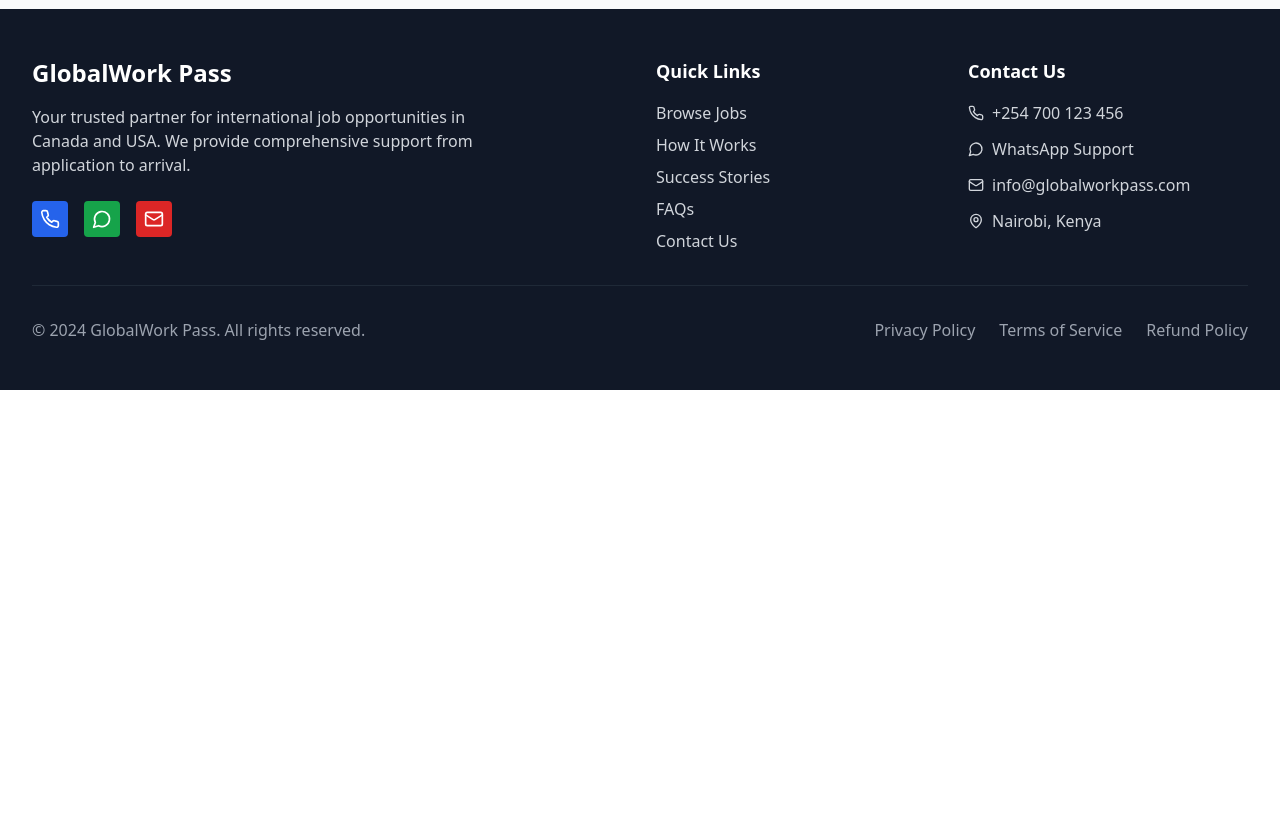
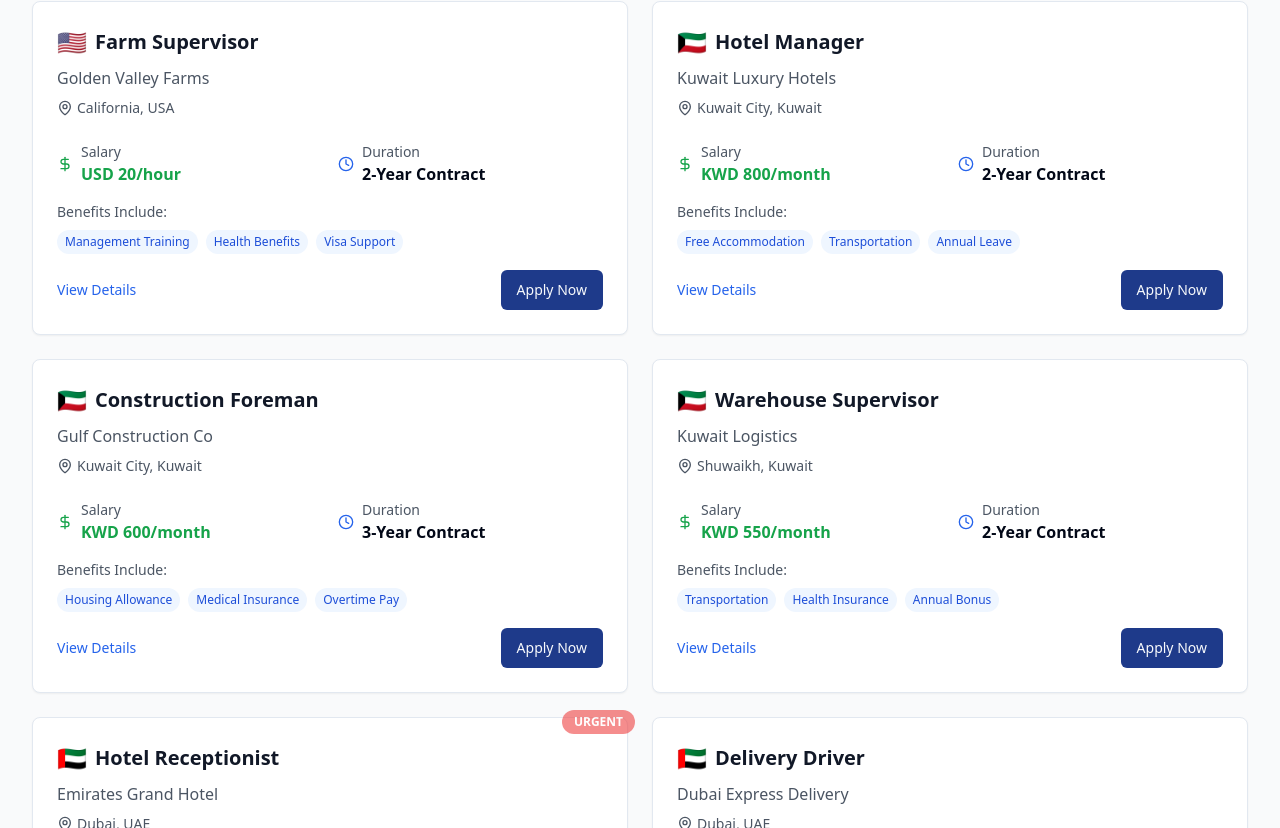
Before and after one commit to Globalwork-company/globalwork-journey-abroad, a React (Vite) app: page /jobs in a window 1280 px wide. Shown: the part 1452-2280 px from the top of the page. Before the commit the page ends 1842 px from the top, so only its background shows below. Built offline with nearby package versions, Linux system fonts and the light colour scheme.

Commit message:
feat: Add more jobs and filter by category
Added job listings for Kuwait, Dubai, Qatar, Netherlands, UK, and Australia. Implemented category filtering for popular job categories on the jobs page.

```diff
--- a/src/components/JobCategories.tsx
+++ b/src/components/JobCategories.tsx
@@ -11,7 +11,7 @@ const JobCategories = () => {
       icon: <Building className="h-8 w-8" />,
       title: "Agriculture & Farming",
       jobs: "45+ Jobs",
-      salary: "CAD 16-22/hr",
+      salary: "CAD 16-30/hr",
       popular: true,
       category: "agriculture"
     },
@@ -19,7 +19,7 @@ const JobCategories = () => {
       icon: <Coffee className="h-8 w-8" />,
       title: "Hospitality",
       jobs: "32+ Jobs",
-      salary: "USD 14-18/hr",
+      salary: "USD 14-20/hr",
       category: "hospitality"
     },
     {
@@ -33,21 +33,21 @@ const JobCategories = () => {
       icon: <Users className="h-8 w-8" />,
       title: "Caregiving",
       jobs: "24+ Jobs",
-      salary: "CAD 2500-3500/mo",
+      salary: "CAD 2400-3800/mo",
       category: "caregiving"
     },
     {
       icon: <Wrench className="h-8 w-8" />,
       title: "Construction",
       jobs: "38+ Jobs",
-      salary: "USD 16-22/hr",
+      salary: "USD 16-30/hr",
       category: "construction"
     },
     {
       icon: <Home className="h-8 w-8" />,
       title: "Warehouse",
       jobs: "41+ Jobs",
-      salary: "USD 15-20/hr",
+      salary: "USD 15-25/hr",
       category: "warehouse"
     }
   ];
@@ -60,7 +60,7 @@ const JobCategories = () => {
             Popular Job Categories
           </h2>
           <p className="text-xl text-gray-600 max-w-2xl mx-auto">
-            Explore high-demand opportunities across Canada and USA with competitive salaries and benefits
+            Explore high-demand opportunities across multiple countries with competitive salaries and benefits
           </p>
         </div>
 
--- a/src/pages/Jobs.tsx
+++ b/src/pages/Jobs.tsx
@@ -1,6 +1,5 @@
-
-import React, { useState } from 'react';
-import { Link } from 'react-router-dom';
+import React, { useState, useEffect } from 'react';
+import { Link, useSearchParams } from 'react-router-dom';
 import Header from '@/components/Header';
 import Footer from '@/components/Footer';
 import { Card, CardContent } from '@/components/ui/card';
@@ -9,11 +8,21 @@ import { Input } from '@/components/ui/input';
 import { MapPin, Clock, DollarSign, Filter, Search } from 'lucide-react';
 
 const Jobs = () => {
+  const [searchParams] = useSearchParams();
   const [searchTerm, setSearchTerm] = useState('');
   const [selectedCountry, setSelectedCountry] = useState('all');
   const [selectedCategory, setSelectedCategory] = useState('all');
 
+  // Handle URL parameters for category filtering
+  useEffect(() => {
+    const categoryParam = searchParams.get('category');
+    if (categoryParam) {
+      setSelectedCategory(categoryParam);
+    }
+  }, [searchParams]);
+
   const jobs = [
+    // Canada Jobs
     {
       id: 1,
       title: "Farm Worker - Seasonal",
@@ -38,6 +47,30 @@ const Jobs = () => {
       benefits: ["Free Accommodation", "Family Benefits", "Path to PR"]
     },
     {
+      id: 5,
+      title: "Construction Worker",
+      company: "BuildRight Corp",
+      location: "Alberta, Canada",
+      salary: "CAD 22/hour",
+      duration: "18-Month Contract",
+      country: "🇨🇦",
+      category: "construction",
+      benefits: ["Safety Training", "Health Insurance", "Overtime Available"]
+    },
+    {
+      id: 6,
+      title: "Truck Driver",
+      company: "TransCanada Logistics",
+      location: "British Columbia, Canada",
+      salary: "CAD 25/hour",
+      duration: "Permanent",
+      country: "🇨🇦",
+      category: "transport",
+      benefits: ["Company Vehicle", "Fuel Allowance", "Insurance Coverage"]
+    },
+
+    // USA Jobs
+    {
       id: 3,
       title: "Warehouse Associate",
       company: "Logistics Pro Inc",
@@ -61,26 +94,227 @@ const Jobs = () => {
       urgent: true
     },
     {
-      id: 5,
-      title: "Construction Worker",
-      company: "BuildRight Corp",
-      location: "Alberta, Canada",
-      salary: "CAD 22/hour",
-      duration: "18-Month Contract",
-      country: "🇨🇦",
-      category: "construction",
-      benefits: ["Safety Training", "Health Insurance", "Overtime Available"]
+      id: 7,
+      title: "Farm Supervisor",
+      company: "Golden Valley Farms",
+      location: "California, USA",
+      salary: "USD 20/hour",
+      duration: "2-Year Contract",
+      country: "🇺🇸",
+      category: "agriculture",
+      benefits: ["Management Training", "Health Benefits", "Visa Support"]
+    },
+
+    // Kuwait Jobs
+    {
+      id: 8,
+      title: "Hotel Manager",
+      company: "Kuwait Luxury Hotels",
+      location: "Kuwait City, Kuwait",
+      salary: "KWD 800/month",
+      duration: "2-Year Contract",
+      country: "🇰🇼",
+      category: "hospitality",
+      benefits: ["Free Accommodation", "Transportation", "Annual Leave"]
     },
     {
-      id: 6,
-      title: "Truck Driver",
-      company: "TransCanada Logistics",
-      location: "British Columbia, Canada",
-      salary: "CAD 25/hour",
+      id: 9,
+      title: "Construction Foreman",
+      company: "Gulf Construction Co",
+      location: "Kuwait City, Kuwait",
+      salary: "KWD 600/month",
+      duration: "3-Year Contract",
+      country: "🇰🇼",
+      category: "construction",
+      benefits: ["Housing Allowance", "Medical Insurance", "Overtime Pay"]
+    },
+    {
+      id: 10,
+      title: "Warehouse Supervisor",
+      company: "Kuwait Logistics",
+      location: "Shuwaikh, Kuwait",
+      salary: "KWD 550/month",
+      duration: "2-Year Contract",
+      country: "🇰🇼",
+      category: "warehouse",
+      benefits: ["Transportation", "Health Insurance", "Annual Bonus"]
+    },
+
+    // Dubai Jobs
+    {
+      id: 11,
+      title: "Hotel Receptionist",
+      company: "Emirates Grand Hotel",
+      location: "Dubai, UAE",
+      salary: "AED 4,500/month",
+      duration: "2-Year Contract",
+      country: "🇦🇪",
+      category: "hospitality",
+      benefits: ["Visa Processing", "Accommodation", "Medical Insurance"],
+      urgent: true
+    },
+    {
+      id: 12,
+      title: "Delivery Driver",
+      company: "Dubai Express Delivery",
+      location: "Dubai, UAE",
+      salary: "AED 3,200/month",
+      duration: "1-Year Contract",
+      country: "🇦🇪",
+      category: "transport",
+      benefits: ["Company Vehicle", "Fuel Allowance", "Commission"]
+    },
+    {
+      id: 13,
+      title: "Caregiver",
+      company: "Premium Care Services",
+      location: "Dubai, UAE",
+      salary: "AED 3,800/month",
+      duration: "2-Year Contract",
+      country: "🇦🇪",
+      category: "caregiving",
+      benefits: ["Free Accommodation", "Medical Coverage", "Annual Leave"]
+    },
+
+    // Qatar Jobs
+    {
+      id: 14,
+      title: "Construction Worker",
+      company: "Doha Building Group",
+      location: "Doha, Qatar",
+      salary: "QAR 2,500/month",
+      duration: "2-Year Contract",
+      country: "🇶🇦",
+      category: "construction",
+      benefits: ["Free Housing", "Transportation", "Overtime Available"]
+    },
+    {
+      id: 15,
+      title: "Restaurant Server",
+      company: "Qatar Fine Dining",
+      location: "Doha, Qatar",
+      salary: "QAR 2,200/month + Tips",
+      duration: "18-Month Contract",
+      country: "🇶🇦",
+      category: "hospitality",
+      benefits: ["Staff Meals", "Tips", "Health Insurance"]
+    },
+    {
+      id: 16,
+      title: "Warehouse Worker",
+      company: "Qatar Logistics Hub",
+      location: "Doha, Qatar",
+      salary: "QAR 2,000/month",
+      duration: "2-Year Contract",
+      country: "🇶🇦",
+      category: "warehouse",
+      benefits: ["Transportation", "Overtime Pay", "Annual Leave"]
+    },
+
+    // Netherlands Jobs
+    {
+      id: 17,
+      title: "Agricultural Worker",
+      company: "Dutch Greenhouses Ltd",
+      location: "Amsterdam, Netherlands",
+      salary: "EUR 12/hour",
+      duration: "Seasonal (8 months)",
+      country: "🇳🇱",
+      category: "agriculture",
+      benefits: ["EU Work Permit", "Housing Assistance", "Training"]
+    },
+    {
+      id: 18,
+      title: "Hotel Cleaner",
+      company: "Amsterdam Hotels Group",
+      location: "Amsterdam, Netherlands",
+      salary: "EUR 11/hour",
+      duration: "1-Year Contract",
+      country: "🇳🇱",
+      category: "hospitality",
+      benefits: ["Work Permit Support", "Language Training", "Health Insurance"]
+    },
+    {
+      id: 19,
+      title: "Elderly Caregiver",
+      company: "Netherlands Care Services",
+      location: "Rotterdam, Netherlands",
+      salary: "EUR 2,400/month",
       duration: "Permanent",
-      country: "🇨🇦",
-      category: "transport",
-      benefits: ["Company Vehicle", "Fuel Allowance", "Insurance Coverage"]
+      country: "🇳🇱",
+      category: "caregiving",
+      benefits: ["EU Residence", "Dutch Language Course", "Full Benefits"]
+    },
+
+    // UK Jobs
+    {
+      id: 20,
+      title: "Farm Worker",
+      company: "British Agriculture Co",
+      location: "Yorkshire, UK",
+      salary: "GBP 10.50/hour",
+      duration: "Seasonal (6 months)",
+      country: "🇬🇧",
+      category: "agriculture",
+      benefits: ["Visa Sponsorship", "Accommodation", "Transport"]
+    },
+    {
+      id: 21,
+      title: "Care Assistant",
+      company: "UK Elder Care",
+      location: "London, UK",
+      salary: "GBP 11/hour",
+      duration: "Permanent",
+      country: "🇬🇧",
+      category: "caregiving",
+      benefits: ["NHS Benefits", "Training Provided", "Career Progression"]
+    },
+    {
+      id: 22,
+      title: "Warehouse Operative",
+      company: "British Logistics",
+      location: "Manchester, UK",
+      salary: "GBP 10/hour",
+      duration: "12-Month Contract",
+      country: "🇬🇧",
+      category: "warehouse",
+      benefits: ["Overtime Available", "Health Benefits", "Training"]
+    },
+
+    // Australia Jobs
+    {
+      id: 23,
+      title: "Fruit Picker",
+      company: "Aussie Orchards",
+      location: "Queensland, Australia",
+      salary: "AUD 25/hour",
+      duration: "Seasonal (4 months)",
+      country: "🇦🇺",
+      category: "agriculture",
+      benefits: ["Working Holiday Visa", "Accommodation", "Transport"],
+      urgent: true
+    },
+    {
+      id: 24,
+      title: "Aged Care Worker",
+      company: "Australian Care Services",
+      location: "Sydney, Australia",
+      salary: "AUD 28/hour",
+      duration: "Permanent",
+      country: "🇦🇺",
+      category: "caregiving",
+      benefits: ["Visa Sponsorship", "Superannuation", "Health Insurance"]
+    },
+    {
+      id: 25,
+      title: "Construction Laborer",
+      company: "Sydney Build Corp",
+      location: "Sydney, Australia",
+      salary: "AUD 30/hour",
+      duration: "18-Month Contract",
+      country: "🇦🇺",
+      category: "construction",
+      benefits: ["Safety Training", "High Wages", "Overtime Available"]
     }
   ];
 
@@ -90,7 +324,13 @@ const Jobs = () => {
                          job.location.toLowerCase().includes(searchTerm.toLowerCase());
     const matchesCountry = selectedCountry === 'all' ||
                           (selectedCountry === 'canada' && job.country === '🇨🇦') ||
-                          (selectedCountry === 'usa' && job.country === '🇺🇸');
+                          (selectedCountry === 'usa' && job.country === '🇺🇸') ||
+                          (selectedCountry === 'kuwait' && job.country === '🇰🇼') ||
+                          (selectedCountry === 'uae' && job.country === '🇦🇪') ||
+                          (selectedCountry === 'qatar' && job.country === '🇶🇦') ||
+                          (selectedCountry === 'netherlands' && job.country === '🇳🇱') ||
+                          (selectedCountry === 'uk' && job.country === '🇬🇧') ||
+                          (selectedCountry === 'australia' && job.country === '🇦🇺');
     const matchesCategory = selectedCategory === 'all' || job.category === selectedCategory;
 
     return matchesSearch && matchesCountry && matchesCategory;
@@ -126,6 +366,12 @@ const Jobs = () => {
               <option value="all">All Countries</option>
               <option value="canada">Canada</option>
               <option value="usa">USA</option>
+              <option value="kuwait">Kuwait</option>
+              <option value="uae">UAE (Dubai)</option>
+              <option value="qatar">Qatar</option>
+              <option value="netherlands">Netherlands</option>
+              <option value="uk">United Kingdom</option>
+              <option value="australia">Australia</option>
             </select>
             <select
               value={selectedCategory}
@@ -133,12 +379,12 @@ const Jobs = () => {
               className="border border-gray-300 rounded-md px-3 py-2"
             >
               <option value="all">All Categories</option>
-              <option value="agriculture">Agriculture</option>
+              <option value="agriculture">Agriculture & Farming</option>
               <option value="caregiving">Caregiving</option>
               <option value="warehouse">Warehouse</option>
               <option value="hospitality">Hospitality</option>
               <option value="construction">Construction</option>
-              <option value="transport">Transport</option>
+              <option value="transport">Driving & Transport</option>
             </select>
             <Button className="bg-blue-900 hover:bg-blue-800">
               <Filter className="h-4 w-4 mr-2" />
```
